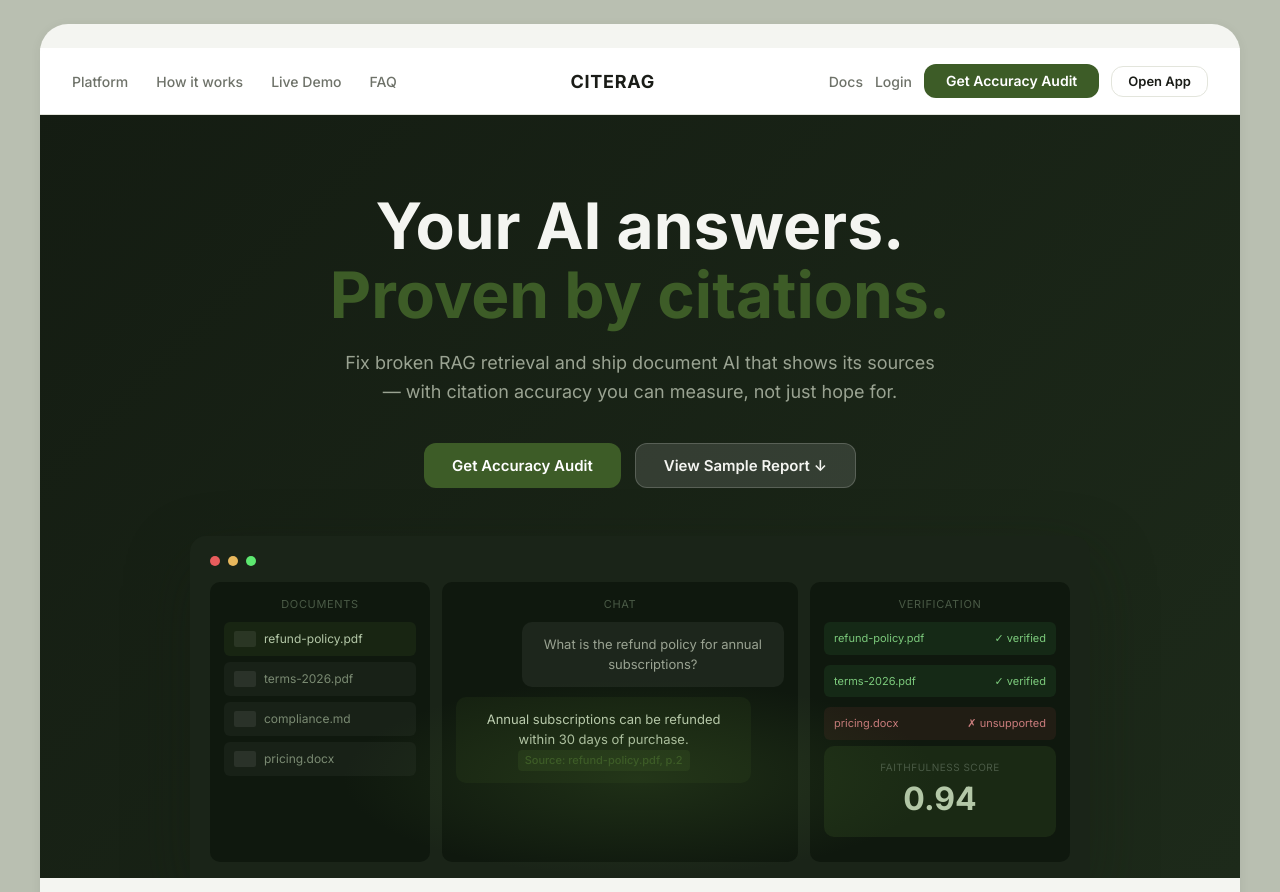
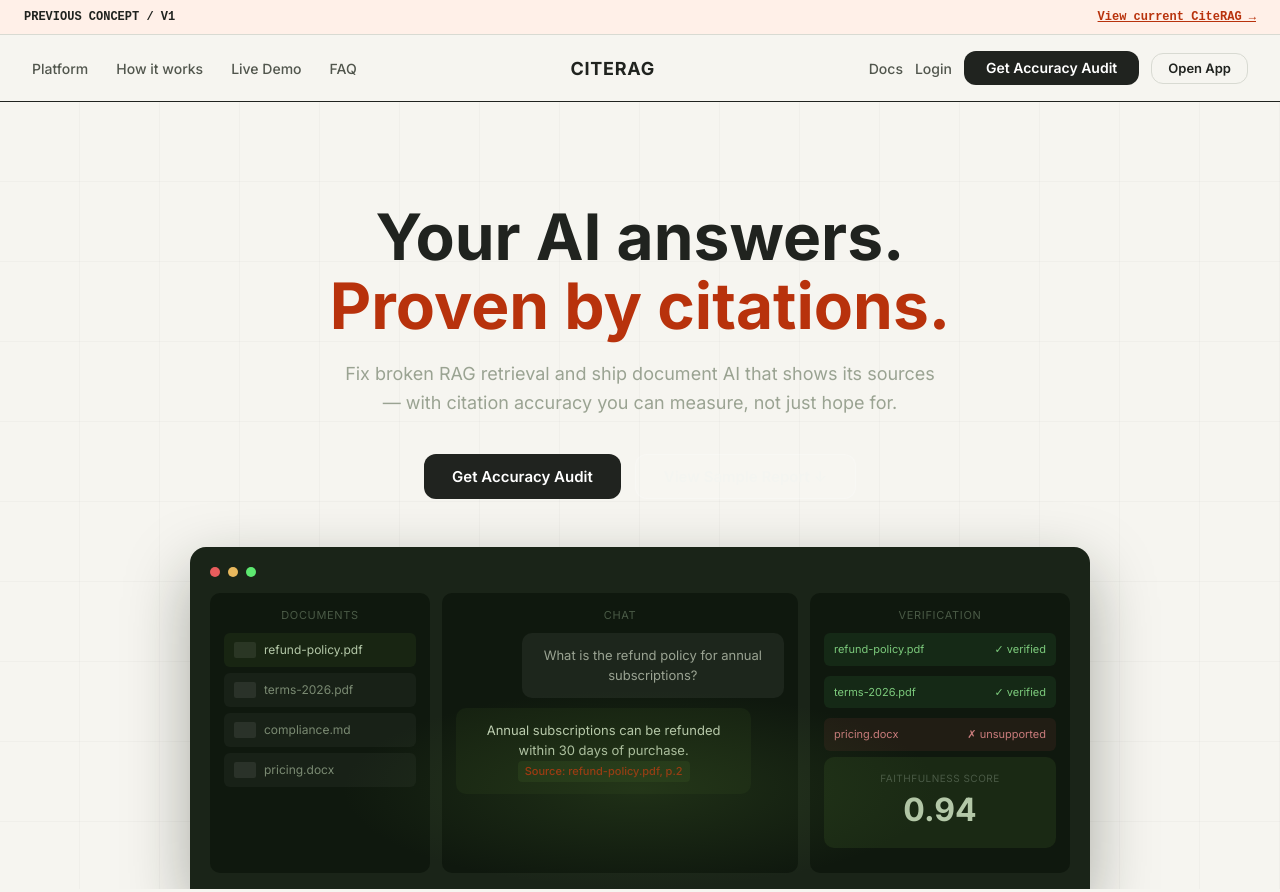
Before and after one commit to anilandcode/rag-citation-tool, a website: page v1/index.html in a window 1280 px wide. Shown: the top 892 px of the page. Drawn offline with nearby package versions, Linux system fonts and the light colour scheme.

Commit message:
style: apply Evidence Lab redesign to v1/index.html

```diff
--- a/v1/index.html
+++ b/v1/index.html
@@ -382,8 +382,10 @@
     .shell { max-width: 1280px; }
   }
 </style>
+<link rel="stylesheet" href="/assets/css/evidence.css">
 </head>
-<body>
+<body class="lab-legacy lab-v1">
+<div class="legacy-banner"><span>PREVIOUS CONCEPT / V1</span><a href="/">View current CiteRAG →</a></div>
 
 <div class="page-sheet">
 
```
